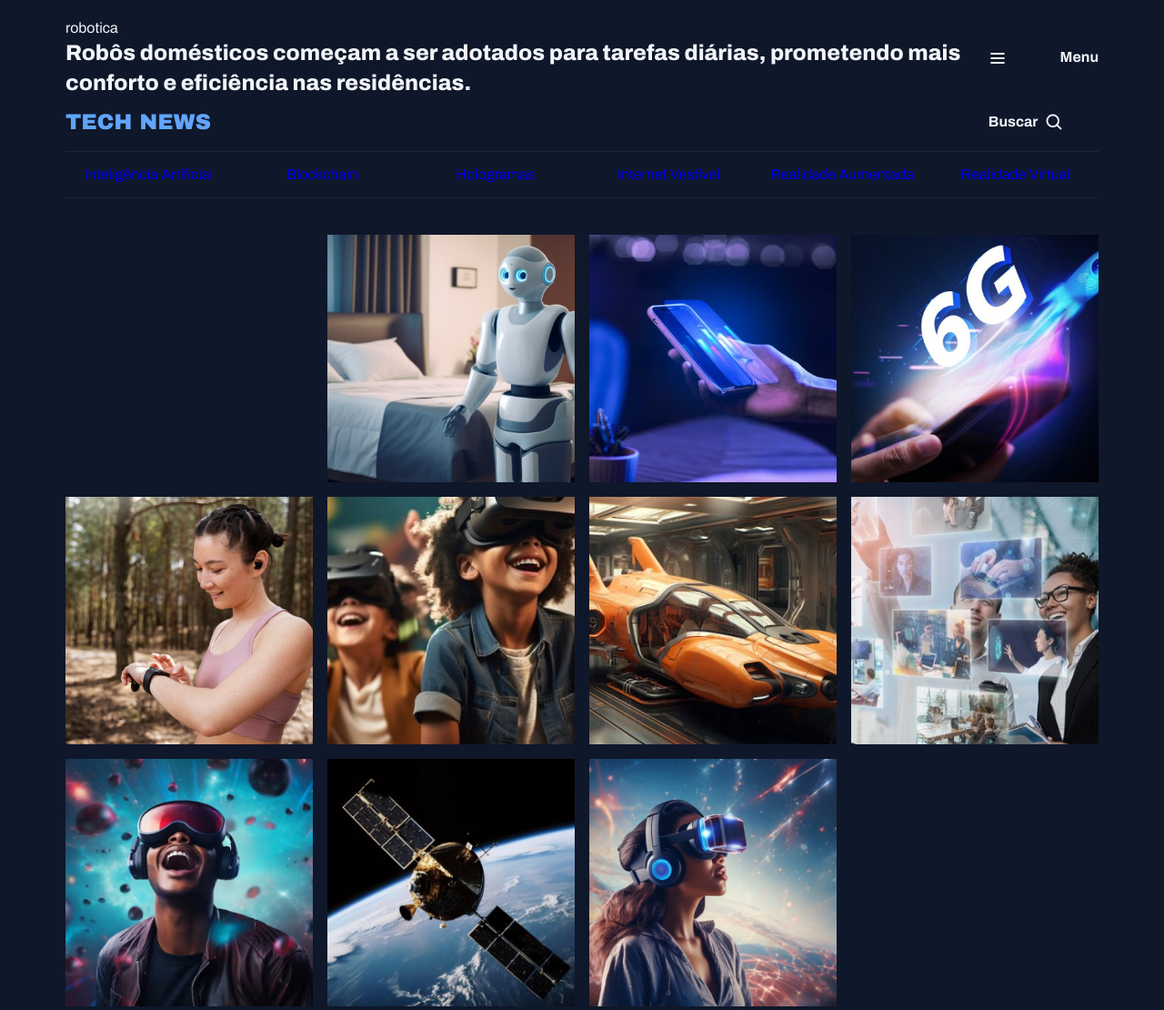
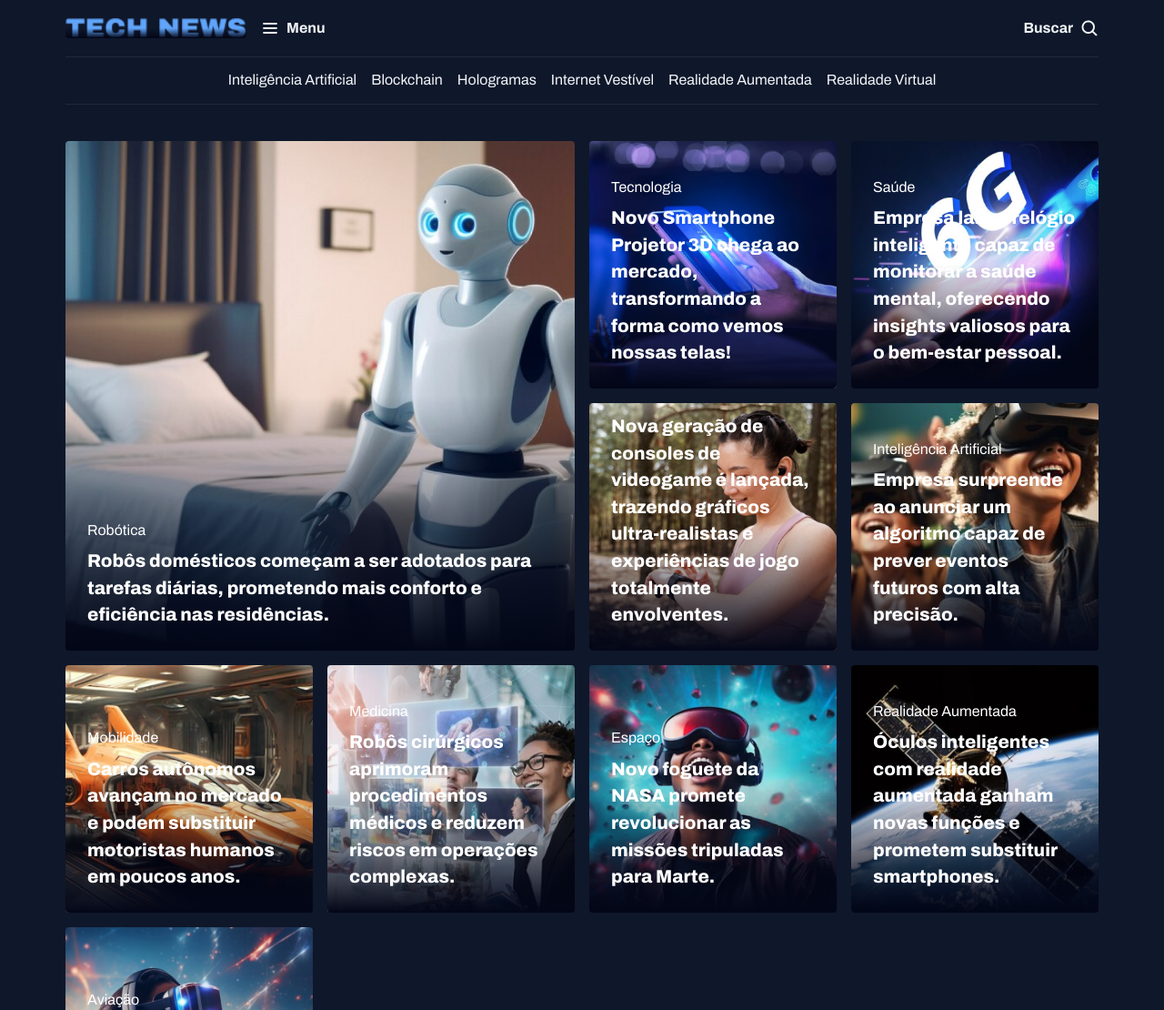
Before and after one commit to duda61/trabalho-portal-de-notiias, a plain HTML site: page index.html in a window 1280 px wide. Shown: the top 1110 px of the page at 91% size. Drawn offline with Linux system fonts and the light colour scheme; a web font is replaced by a local one.

Commit message:
finalizando a seçao de destaques

```diff
--- a/index.html
+++ b/index.html
@@ -5,42 +5,34 @@
     <meta name="viewport" content="width=device-width, initial-scale=1.0">
     <title>Portal de Notícias</title>
 
-    <!-- Pré-carregamento de fontes -->
     <link rel="preconnect" href="https://fonts.googleapis.com">
     <link rel="preconnect" href="https://fonts.gstatic.com" crossorigin>
 
-    <!-- Estilos -->
-    <link rel="stylesheet" href="styles.css/ultility.css">
     <link rel="stylesheet" href="styles.css/global.css">
     <link rel="stylesheet" href="styles.css/header.css">
     <link rel="stylesheet" href="styles.css/index.css">
     <link rel="stylesheet" href="styles.css/seotions.css">
+    <link rel="stylesheet" href="styles.css/ultility.css">
 
-    <!-- Fonte personalizada -->
-    <link href="https://fonts.googleapis.com/css2?family=Alice&family=Archivo:ital,wght@0,100..900;1,100..900&family=Poppins:wght@400;700&display=swap" rel="stylesheet">
+    <link href="https://fonts.googleapis.com/css2?family=Alice&family=Archivo:wght@100..900&family=Poppins:wght@400;700&display=swap" rel="stylesheet">
 </head>
 <body>
     <header class="container">
         <nav id="primary" class="grid grid-flow-col gap-16">
             <figure class="card">
-
-            <figcaption>
-                <span class="content-tag">robotica</span>
-                <h2  class="text-2xl">
-                     Robôs domésticos começam a ser adotados para tarefas diárias, prometendo mais conforto e eficiência nas residências.</h2>
-            </figcaption>
+                <img src="imagens/Tech News.png" alt="TechNews logo">
             </figure>
+            <div>
                 <img src="imagens/List.svg" alt="Ícone do menu">
                 <strong>Menu</strong>
             </div>
-            <img src="imagens/Tech News.png" alt="TechNews logo">
             <div>
                 <strong>Buscar</strong>
                 <img src="imagens/MagnifyingGlass.svg" alt="Ícone de lupa para pesquisa">
             </div>
         </nav>
 
-        <nav id="secondary" class="grid grid-flow-col">
+        <nav id="secondary" class="grid grid-flow-col gap-8">
             <a href="#">Inteligência Artificial</a>
             <a href="#">Blockchain</a>
             <a href="#">Hologramas</a>
@@ -52,48 +44,108 @@
 
     <main class="grid container">
         <section id="featured" class="grid grid-cols-4 gap-16">
-            <div class="card">
-
-
-            </div>
-            <figure>
-                <img src="assets/Image 01.png" alt="">
+            <figure class="card featured-img">
+                <img src="assets/Image 01.png" alt="Robôs domésticos">
+                <figcaption>
+                    <span class="content-tag">Robótica</span>
+                    <h2 class="text-lg">
+                        Robôs domésticos começam a ser adotados para tarefas diárias,
+                        prometendo mais conforto e eficiência nas residências.
+                    </h2>
+                </figcaption>
             </figure>
 
-            <figure>
-                <img src="assets/Image 02.png" alt="">
+            <figure class="card">
+                <img src="assets/Image 02.png" alt="Novo Smartphone Projetor">
+                <figcaption>
+                    <span class="content-tag">Tecnologia</span>
+                    <h2 class="text-lg">
+                        Novo Smartphone Projetor 3D chega ao mercado,
+                        transformando a forma como vemos nossas telas!
+                    </h2>
+                </figcaption>
             </figure>
 
-            <figure>
-                <img src="assets/Image 03.png" alt="">
+            <figure class="card">
+                <img src="assets/Image 03.png" alt="Relógio Inteligente">
+                <figcaption>
+                    <span class="content-tag">Saúde</span>
+                    <h2 class="text-lg">
+                        Empresa lança relógio inteligente capaz de monitorar a saúde mental,
+                        oferecendo insights valiosos para o bem-estar pessoal.
+                    </h2>
+                </figcaption>
             </figure>
 
-            <figure>
-                <img src="assets/Image 04.png" alt="">
+            <figure class="card">
+                <img src="assets/Image 04.png" alt="Nova Geração de Consoles">
+                <figcaption>
+                    <span class="content-tag">Games</span>
+                    <h2 class="text-lg">
+                        Nova geração de consoles de videogame é lançada, trazendo gráficos
+                        ultra-realistas e experiências de jogo totalmente envolventes.
+                    </h2>
+                </figcaption>
             </figure>
 
-            <figure>
-                <img src="assets/Image 05.png" alt="">
+            <figure class="card">
+                <img src="assets/Image 05.png" alt="IA Prevendo Eventos">
+                <figcaption>
+                    <span class="content-tag">Inteligência Artificial</span>
+                    <h2 class="text-lg">
+                        Empresa surpreende ao anunciar um algoritmo capaz de prever eventos futuros com alta precisão.
+                    </h2>
+                </figcaption>
             </figure>
 
-            <figure>
-                <img src="assets/Image 06.png" alt="">
+            <figure class="card">
+                <img src="assets/Image 06.png" alt="Carros autônomos">
+                <figcaption>
+                    <span class="content-tag">Mobilidade</span>
+                    <h2 class="text-lg">
+                        Carros autônomos avançam no mercado e podem substituir motoristas humanos em poucos anos.
+                    </h2>
+                </figcaption>
             </figure>
 
-            <figure>
-                <img src="assets/Image 07.png" alt="">
+            <figure class="card">
+                <img src="assets/Image 07.png" alt="Robôs na Medicina">
+                <figcaption>
+                    <span class="content-tag">Medicina</span>
+                    <h2 class="text-lg">
+                        Robôs cirúrgicos aprimoram procedimentos médicos e reduzem riscos em operações complexas.
+                    </h2>
+                </figcaption>
             </figure>
 
-            <figure>
-                <img src="assets/Image 08.png" alt="">
+            <figure class="card">
+                <img src="assets/Image 08.png" alt="Exploração Espacial">
+                <figcaption>
+                    <span class="content-tag">Espaço</span>
+                    <h2 class="text-lg">
+                        Novo foguete da NASA promete revolucionar as missões tripuladas para Marte.
+                    </h2>
+                </figcaption>
             </figure>
 
-            <figure>
-                <img src="assets/Image 09.png" alt="">
+            <figure class="card">
+                <img src="assets/Image 09.png" alt="Óculos de Realidade Aumentada">
+                <figcaption>
+                    <span class="content-tag">Realidade Aumentada</span>
+                    <h2 class="text-lg">
+                        Óculos inteligentes com realidade aumentada ganham novas funções e prometem substituir smartphones.
+                    </h2>
+                </figcaption>
             </figure>
 
-            <figure>
-                <img src="assets/Image 10.png" alt="">
+            <figure class="card">
+                <img src="assets/Image 10.png" alt="Drones autônomos">
+                <figcaption>
+                    <span class="content-tag">Aviação</span>
+                    <h2 class="text-lg">
+                        Drones autônomos começam a ser utilizados para entregas de longa distância.
+                    </h2>
+                </figcaption>
             </figure>
         </section>
     </main>
--- a/styles.css/global.css
+++ b/styles.css/global.css
@@ -1,3 +1,4 @@
+/* Reset e configurações globais */
 * {
     margin: 0;
     padding: 0;
@@ -26,47 +27,52 @@
 body {
     color: var(--text-color-primary);
     background-color: var(--bg-color);
-    font: var(--text);
+    font-family: var(--font-family);
+    font-size: 16px;
+    line-height: 1.4;
 }
 
 a {
     text-decoration: none;
-    color: inheriAt;
+    color: inherit;
+    transition: color 0.3s ease;
 }
 
 a:hover {
-    color: var(--brand-color-light); /* Corrigido erro de sintaxe */
+    color: var(--brand-color-light);
 }
 
-h1, h2, h3 {
-    font: inherit;
+h1 { font: var(--h1); }
+h2 { font: var(--h2); }
+h3 { font: var(--h3); }
+
+img {
+    max-width: 100%;
+    height: auto;
+    display: block;
 }
 
-img{
-    max-width: 100%;
-
-}
-
-
-.container{
+.container {
+    width: 100%;
     max-width: 1200px;
     padding-inline: 32px;
     margin-inline: auto;
-
 }
 
-main{
-    margin-top:40px
+main {
+    margin-top: 40px;
 }
 
-.container-tag{
+.container-tag {
     display: inline-block;
     background-color: var(--brand-color-dark);
     padding: 4px 8px;
     border-radius: 4px;
-   font: 500 10px/1.2 var(--font-family);
+    font-weight: 500;
+    font-size: 10px;
+    line-height: 1.2;
     text-transform: uppercase;
-   letter-spacing:0,04em ;
+    letter-spacing: 0.04em;
     color: var(--text-color-primary);
     box-shadow: 0px 4px 16px rgba(2, 6, 23, 0.25);
 }
--- a/styles.css/header.css
+++ b/styles.css/header.css
@@ -1,10 +1,14 @@
 #primary {
   padding-block: 20px;
-  display: grid;  /* Usando grid em vez de flex para compatibilidade com a estrutura do grid */
+  display: grid;
+  grid-template-columns: auto 1fr auto;
+  align-items: center;
+  gap: 16px;
+}
 
-  grid-template-columns: auto 1fr auto;  /* Definindo as colunas para os três filhos */
+#primary figure {
+  display: flex;
   align-items: center;
-  gap: 16px;  /* Espaçamento entre os elementos */
 }
 
 #primary div {
@@ -13,20 +17,33 @@
   gap: 8px;
 }
 
-#primary div:nth-child(2) {
-  margin-inline: auto;  /* Isso vai centralizar o segundo div */
+#primary div:first-of-type {
+  justify-self: start;
 }
 
-#primary div:nth-child(3) {
-  justify-self: end;  /* Ajuste do alinhamento do terceiro div */
+#primary div:last-of-type {
+  justify-self: end;
+}
+
+#primary img {
+  max-height: 40px;
 }
 
 #secondary {
   padding-block: 14px;
   border: solid 1px var(--stroke-color);
   border-inline: none;
-  display: grid;  /* Se você precisar de um grid no #secondary, aplique aqui também */
-  grid-template-columns: repeat(auto-fit, minmax(150px, 1fr)); /* Exemplo de grid responsivo */
-  justify-items: center;  /* Centraliza os links dentro do grid */
-  gap: 8px;
+  display: flex;
+  justify-content: center;
+  align-items: center;
+  gap: 16px;
+  flex-wrap: wrap;
 }
+
+#secondary a {
+  transition: color 0.3s ease;
+}
+
+#secondary a:hover {
+  color: var(--brand-color-light);
+}
--- a/styles.css/seotions.css
+++ b/styles.css/seotions.css
@@ -1,36 +1,55 @@
-#featured{
+#featured {
+  height: 100%;
+  display: grid;
+  grid-template-columns: repeat(4, 1fr);
+  gap: 16px;
+}
+
+.card {
+  position: relative;
+  border-radius: 4px;
+  overflow: hidden;
+  width: 100%;
+  height: 100%;
+}
+
+.card img {
+  width: 100%;
   height: 100%;
   object-fit: cover;
-  border-radius: 4px;
 }
 
-.card{
-  border-radius: 4px;
-  position: relative;
-  overflow:hidden ;
-  &:before{
-    content:"" ;
+.card::before {
+  content: "";
   position: absolute;
-    inset: 0;
-    top:50%;
+  bottom: 0;
+  left: 0;
+  right: 0;
+  height: 50%;
   background: linear-gradient(
     180deg,
-      tranparent 0%,
+    transparent 0%,
     #020617 100%
-
   );
-
+  z-index: 1;
 }
 
-  figaption{
-
+.card figcaption {
   position: absolute;
   bottom: 0;
+  left: 0;
+  right: 0;
   padding: 24px;
-
-    h2{
-      margin-top: 8px;
-    }
+  color: white;
+  z-index: 2;
 }
 
+.card figcaption h2 {
+  margin-top: 8px;
+  font-size: 1.25rem;
 }
+
+.featured-img {
+  grid-column: span 2;
+  grid-row: span 2;
+}
--- a/styles.css/ultility.css
+++ b/styles.css/ultility.css
@@ -1,16 +1,32 @@
-/* Adicionando o grid-cols-4 para definir 4 colunas */
+/* Definição do grid para 4 colunas */
+.grid {
+  display: grid;
+}
+
 .grid-cols-4 {
   grid-template-columns: repeat(4, 1fr); /* Define 4 colunas iguais */
 }
 
-/* Definindo o grid em geral */
-.grid {
-  display: grid;
+/* Espaçamento entre os elementos do grid */
+.gap-16 {
+  gap: 16px;
 }
 
-/* Se precisar de outros estilos para o grid */
-.gap-16 {
-  gap: 16px;  /* Espaçamento entre as imagens */
+/* Definição de tamanhos de texto */
+.text-2xl {
+  font-size: var(--h1);
+}
+
+.text-xl {
+  font-size: var(--h2);
+}
+
+.text-lg {
+  font-size: var(--h3);
+}
+
+.text-sm {
+  font-size: var(--text-sm);
 }
 
 #featured {
@@ -31,19 +47,31 @@
   height: 100%;
   object-fit: cover;
 }
-
-.text-2xl{
- font: var(--h1);
+#featured {
+  display: grid;
+  grid-template-columns: repeat(4, 1fr);
+  gap: 16px;
+  width: 100%;
 }
 
-.text-xl{
- font: var(--h2);
+#featured figure {
+  width: 100%;
+  aspect-ratio: 1 / 1;
+  overflow: hidden;
 }
 
-.text-lg{
-  font: var(--h3);
- }
+#featured figure img {
+  width: 100%;
+  height: 100%;
+  object-fit: cover;
+}
 
- .text-sm{
-  font: var(--text-sm);
- }
+/* Styling for the featured large image */
+#featured .featured-img {
+  grid-column: span 2;
+  grid-row: span 2;
+}
+
+#featured .featured-img img {
+  aspect-ratio: 16 / 9;
+}
```
Also changed, not shown: styles.css/index.css (line endings or trailing spaces). Lines whose indentation alone changed are shown as unchanged.
